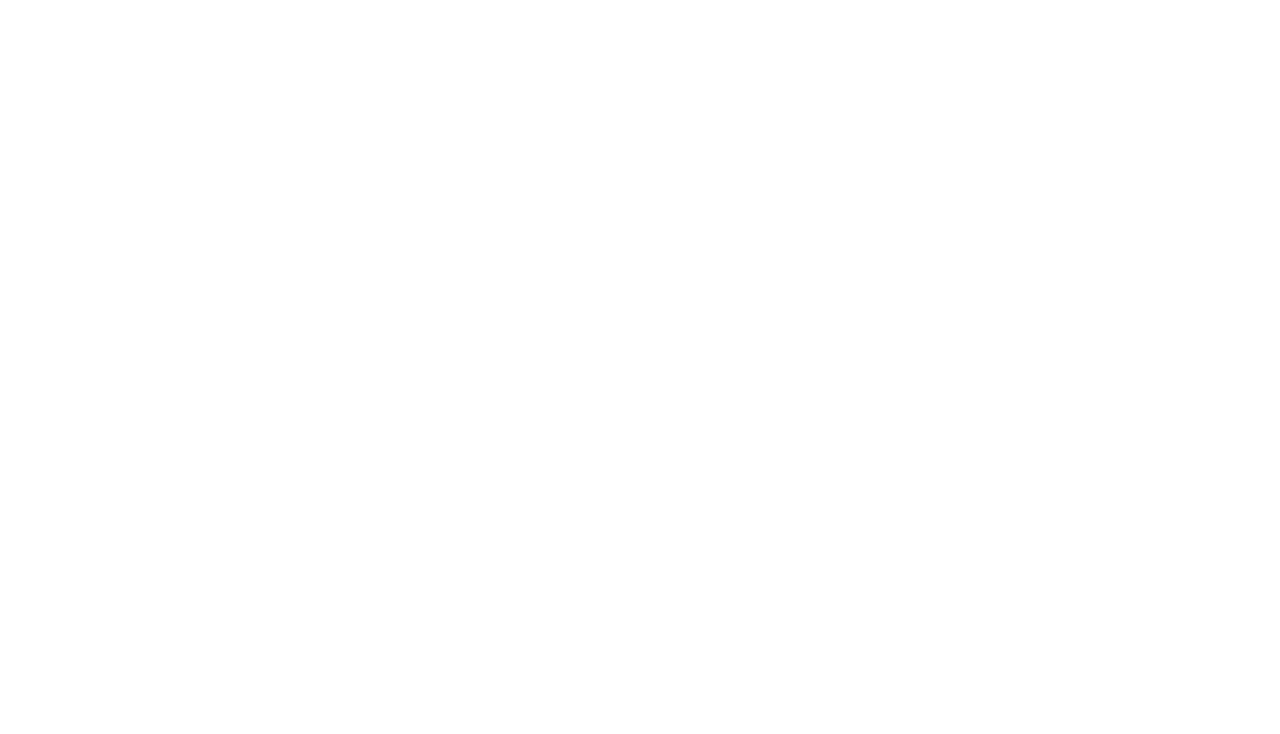
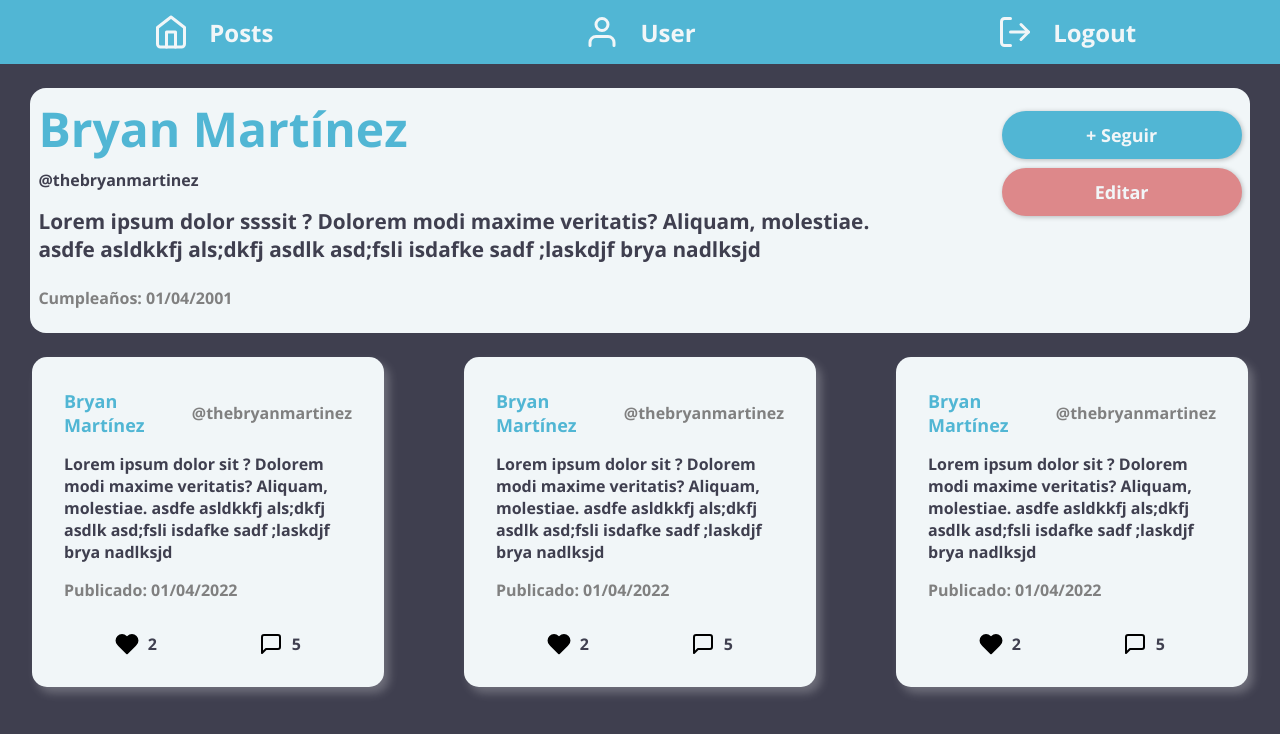
Before and after one commit to thebryanmartinez/commentnow-frontend, a React (Create React App) app: page /usuario in a window 1280 px wide. Before the commit this address had no page. Shown: the top 734 px of the page. Built offline with nearby package versions, Linux system fonts and the light colour scheme; no server answers.

Commit message:
Usuarios Page

```diff
--- a/src/App.js
+++ b/src/App.js
@@ -3,8 +3,9 @@
 import './App.css';
 
 import store from './Store/index';
-import LogIn from './Components/Views/LogIn';
+import LogIn from './Components/Views/LogInPage';
 import Posts from './Components/Views/Posts';
+import Usuario from './Components/Views/UsuarioPage';
 
 function App() {
   return (
@@ -13,6 +14,8 @@
         <Routes>
         <Route path="/login" element={<LogIn/>}></Route>
         <Route path="/home" element={<Posts/>}></Route>
+        <Route path="/usuario" element={<Usuario/>}></Route>
+
         </Routes>
       </BrowserRouter>
     </Provider>
--- /dev/null
+++ b/src/Components/UX/DataUsuario/DataUsuario.css
@@ -0,0 +1,53 @@
+  .username-container{
+    display: flex;
+    justify-content: space-between;
+    align-items: center;
+
+  }
+  .info-user{
+    display: flex;
+    justify-content: left;
+    padding: 0.5rem;
+    flex-direction: column;
+    background-color: var(--color-white);
+    border-radius: 1rem;
+    width: 94%;
+    margin: 1.5rem auto;
+  }
+
+  .User-names{
+    color: var(--primary-blue);
+    font-size: 3rem;
+
+  }
+
+  .User-But{
+    display: flex;
+    justify-content:flex-end;
+    flex-direction: column;
+  }
+
+  .espacio{
+     margin: 0.3rem;
+  }
+
+  .Des-User{
+    position: relative;
+    font-size: 1.3rem;
+    justify-content: justify;
+    padding-right:30%;
+    margin:0;
+    bottom:1.5rem;
+
+  }
+  .Birth-date{
+    color: grey;
+    margin-top: 0;
+  }
+  .username{
+    position: relative;
+    font-size: 1rem;
+    margin:0;
+    bottom: 2.5rem;
+
+  }
--- /dev/null
+++ b/src/Components/UX/DataUsuario/DataUsuario.js
@@ -0,0 +1,23 @@
+import './DataUsuario.css';
+import React, { useState, useEffect } from 'react'
+import { PrimaryButton, SecondaryButton } from '../Button/Button'
+
+
+export const DataUsuario = () => {
+  return (
+    <div className="info-user">
+      <div className="username-container">
+        <div className="User-names">Bryan Martínez <pre ></pre> <p className='username'>@thebryanmartinez</p> </div>
+        <div className="User-But"><PrimaryButton>+ Seguir</PrimaryButton><pre className="espacio"></pre><SecondaryButton>Editar</SecondaryButton></div>
+      </div>
+      <div >
+        <p className="Des-User">Lorem ipsum dolor ssssit ? Dolorem modi maxime veritatis? Aliquam, molestiae. asdfe asldkkfj als;dkfj asdlk asd;fsli isdafke sadf ;laskdjf brya nadlksjd</p>
+      </div>
+      <p className="Birth-date">Cumpleaños: 01/04/2001</p>
+
+    </div>
+  )
+}
+
+
+export default DataUsuario;
--- /dev/null
+++ b/src/Components/UX/Usuario/Usuario.js
@@ -0,0 +1,21 @@
+import React from 'react'
+import Post from '../Post/Post'
+import DataUsuario from '../DataUsuario/DataUsuario'
+
+
+export const Usuario = () => {
+  return (
+    <div>
+       <div >
+        <DataUsuario />
+       </div>
+      <div className="posts-container">
+        <Post />
+        <Post />
+        <Post />
+      </div>
+    </div>
+  )
+}
+
+export default Usuario;
--- /dev/null
+++ b/src/Components/Views/UsuarioC.jsx
@@ -0,0 +1,23 @@
+import React from 'react'
+import Page from '../UX/Page/Page'
+import Header from '../UX/Header/Header'
+import { Usuario } from '../UX/Usuario/Usuario'
+
+export const UsuarioC = ({usuarios}) => {
+  return (
+    <Page header={<Header/>}>
+
+   <Usuario/>
+
+    </Page>
+  )
+}
+const UsuariosItem = ({usuario})=>{
+  return (
+    <section>
+      {usuario.name}
+    </section>
+  );
+}
+
+export default UsuarioC;
--- /dev/null
+++ b/src/Components/Views/UsuarioPage.js
@@ -0,0 +1,36 @@
+import { useDispatch, useSelector } from 'react-redux';
+import { useEffect } from 'react';
+
+import { publicAxios} from '../../Lib/apiClient';
+
+import UsuarioC from './UsuarioC';
+
+
+const UsuarioPage = ()=>{
+  const dispatch = useDispatch();
+  useEffect(
+    ()=>{
+      const loadData = async ()=> {
+
+        try {
+          const { data: {  status}} = await publicAxios.get('/api/v1/usuarios/byByUsername/Archila2112');
+
+        } catch(ex){
+          console.log(ex);
+
+        }
+      }
+      loadData();
+    }
+    ,[]
+  );
+
+  return (
+    <>
+
+      <UsuarioC/>
+    </>
+  )
+}
+
+export default UsuarioPage;
```
